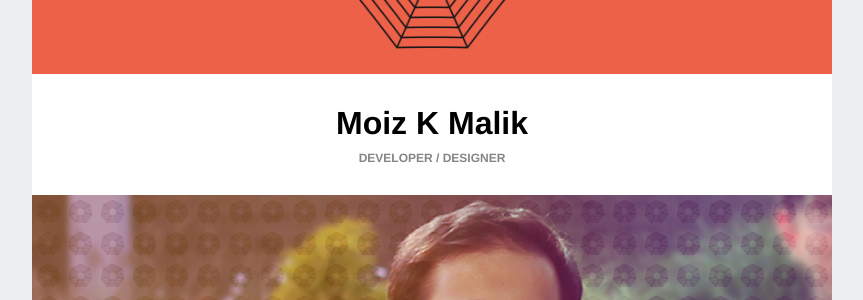
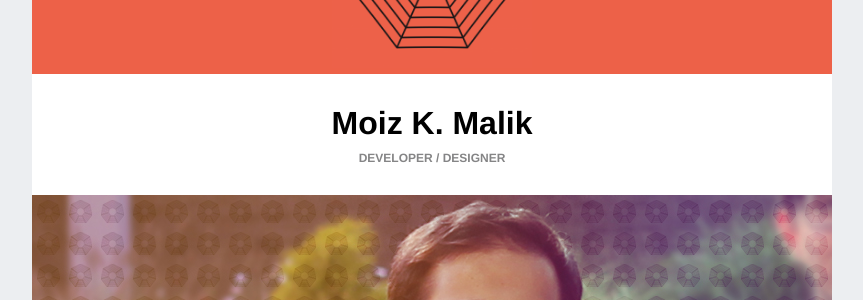
Before and after one commit to moizk/blog, a Jekyll site: the page built from about.html, in a window 1280 px wide. Shown: the part 147-447 px from the top of the page, without its empty margins (208-1071 px from the left). Built offline with Jekyll 4.4.1, drawn with Linux system fonts in a browser that asks for light colours; Markdown is read by kramdown in place of the engine named in the settings.

Commit message:
Keep the dot

```diff
--- a/about.html
+++ b/about.html
@@ -4,7 +4,7 @@
 ---
 
 <div class="about_page">
-	<h3>Moiz K Malik</h3>
+	<h3>Moiz K. Malik</h3>
 	<h5>Developer / Designer</h5>
 	<img src="{{ site.baseurl}}/images/about.jpg" class="img-responsive">
 	<p>Hello, I build and design websites and I'm based out of Brooklyn, New York.</p>
```
